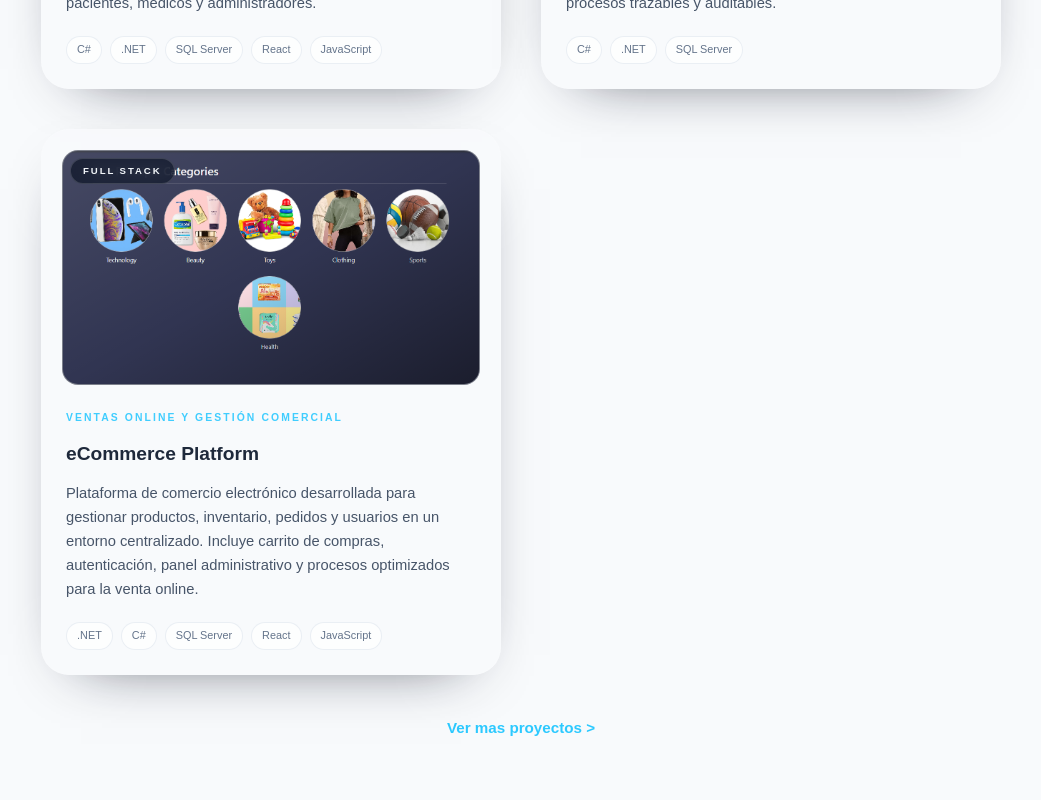
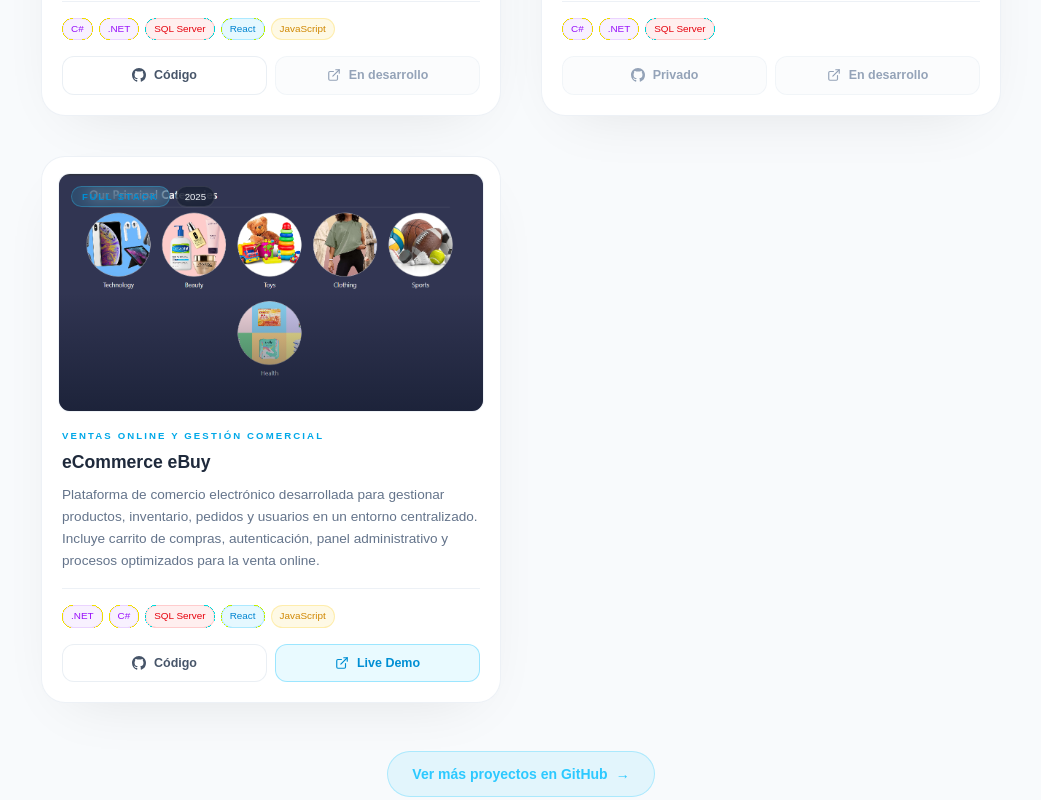
Before and after one commit to JuanAguirre009/JuanDev, a React (Vite) app: page / in a window 1280 px wide. Shown: the part 2540-3340 px from the top of the page, without its empty margins (119-1160 px from the left). Built offline with nearby package versions, Linux system fonts and the light colour scheme.

Commit message:
arreglo de componente proyectos
se arreglo y corrigió todo el componente de proyecto además de realizar correcciones ortográficas

```diff
--- a/package.json
+++ b/package.json
@@ -11,6 +11,7 @@
   },
   "dependencies": {
     "@fontsource-variable/onest": "^5.2.11",
+    "lucide-react": "^1.17.0",
     "react": "^19.2.6",
     "react-dom": "^19.2.6",
     "react-icons": "^5.6.0"
--- a/src/components/sections/Projects.jsx
+++ b/src/components/sections/Projects.jsx
@@ -5,12 +5,22 @@
 
 export const Projects = () => {
   return (
-    <section className="pt-28 pb-28 motion-safe:animate-fade-up sm:pt-32 sm:pb-28">
-      <Container id="projects" className="max-w-4xl">
-        <SectionTitle label="Proyectos">Proyectos destacados</SectionTitle>
-        <p className="mt-6 w-full max-w-none text-[15px] leading-relaxed text-dark-600 dark:text-dark-200/90 sm:text-[16px] text-pretty">
-          Cada proyecto es el resultado de convertir una idea en algo tangible. A través del diseño, la programación y la resolución de problemas, he construido soluciones que reflejan mi evolución como desarrollador y mi pasión por crear tecnología con propósito.
+    <section
+      id="projects"
+      className="pt-28 pb-28 motion-safe:animate-fade-up sm:pt-32 sm:pb-28"
+    >
+      <Container className="max-w-4xl">
+        <SectionTitle label="Proyectos">
+          Proyectos destacados
+        </SectionTitle>
+
+        <p className="mt-6 w-full max-w-none text-pretty text-[15px] leading-relaxed text-dark-600 dark:text-dark-200/90 sm:text-[16px]">
+          Cada proyecto es el resultado de convertir una idea en algo tangible.
+          A través del diseño, la programación y la resolución de problemas,
+          he construido soluciones que reflejan mi evolución como desarrollador
+          y mi pasión por crear tecnología con propósito.
         </p>
+
         <div className="mt-12 grid gap-8 md:grid-cols-2 lg:gap-10">
           {PROJECTS.map((project) => (
             <ProjectCard
@@ -19,13 +29,17 @@
             />
           ))}
         </div>
-        <div className="mt-10 flex justify-center">
+
+        <div className="mt-12 flex justify-center">
           <a
-            href="#"
-            className="text-[0.95rem] font-semibold text-primary-400 transition hover:text-primary-300"
-          >
-            Ver mas proyectos &gt;
-          </a>
+          href="https://github.com/JuanAguirre009"
+          target="_blank"
+          rel="noopener noreferrer"
+          className="inline-flex items-center gap-2 rounded-full border border-primary-400/30 bg-primary-400/10 px-6 py-3 text-sm font-semibold text-primary-400 transition-all duration-300 hover:border-primary-400/60 hover:bg-primary-400/20 hover:text-primary-300"
+        >
+          Ver más proyectos en GitHub
+          <span>→</span>
+        </a>
         </div>
       </Container>
     </section>
--- a/src/components/ui/ProjectCard.jsx
+++ b/src/components/ui/ProjectCard.jsx
@@ -1,58 +1,182 @@
-export const ProjectCard = ({ project }) => {
-  const href = project.href || "#";
-  const isExternal = href.startsWith("http");
+  import { ExternalLink, Star } from "lucide-react";
 
-  return (
-    <a
-      href={href}
-      target={isExternal ? "_blank" : undefined}
-      rel={isExternal ? "noopener noreferrer" : undefined}
-      className="group relative flex h-full flex-col overflow-hidden rounded-[28px] border border-white/10 bg-dark-50/85 shadow-[0_20px_60px_-40px_rgba(8,12,30,0.85)] transition duration-300 hover:-translate-y-1 hover:shadow-[0_28px_70px_-45px_rgba(8,14,32,0.95)] hover:ring-1 hover:ring-primary-400/30 focus-visible:outline-none focus-visible:ring-2 focus-visible:ring-primary-400/60 dark:border-dark-800 dark:bg-dark-900/80"
+  const STACK_COLORS = {
+    "React":        "border-sky-400/25 bg-sky-400/10 text-sky-600 dark:text-sky-300",
+    "Next.js":      "border-neutral-400/25 bg-neutral-400/10 text-neutral-600 dark:text-neutral-200",
+    "TypeScript":   "border-blue-400/25 bg-blue-400/10 text-blue-600 dark:text-blue-300",
+    "JavaScript":   "border-yellow-400/25 bg-yellow-400/10 text-yellow-600 dark:text-yellow-300",
+    "C#":           "border-purple-400/25 bg-purple-400/10 text-purple-600 dark:text-purple-300",
+    ".NET":         "border-purple-400/25 bg-purple-400/10 text-purple-600 dark:text-purple-300",
+    "SQL Server":   "border-red-400/25 bg-red-400/10 text-red-600 dark:text-red-300",
+    "Node.js":      "border-green-400/25 bg-green-400/10 text-green-600 dark:text-green-300",
+    "Python":       "border-yellow-400/25 bg-yellow-400/10 text-yellow-600 dark:text-yellow-300",
+    "Docker":       "border-cyan-400/25 bg-cyan-400/10 text-cyan-600 dark:text-cyan-300",
+    "PostgreSQL":   "border-blue-400/25 bg-blue-400/10 text-blue-600 dark:text-blue-300",
+    "MongoDB":      "border-green-400/25 bg-green-400/10 text-green-600 dark:text-green-300",
+  };
+
+  const STACK_COLOR_DEFAULT = "border-dark-200/70 bg-white/80 text-dark-500 dark:border-dark-600/50 dark:bg-dark-700/60 dark:text-dark-200";
+
+  const CATEGORY_COLORS = {
+    "Full Stack": "border-primary-400/30 bg-primary-400/15 text-primary-600 dark:text-primary-300",
+    "Backend":    "border-amber-400/30 bg-amber-400/15 text-amber-600 dark:text-amber-300",
+    "Frontend":   "border-sky-400/30 bg-sky-400/15 text-sky-600 dark:text-sky-300",
+    "Mobile":     "border-green-400/30 bg-green-400/15 text-green-600 dark:text-green-300",
+  };
+
+  const CATEGORY_COLOR_DEFAULT = "border-white/15 bg-white/10 text-dark-600 dark:text-dark-100";
+
+  const GithubIcon = () => (
+    <svg
+      xmlns="http://www.w3.org/2000/svg"
+      viewBox="0 0 24 24"
+      fill="currentColor"
+      className="h-3.5 w-3.5 shrink-0"
+      aria-hidden="true"
     >
-      <div className="relative p-4 sm:p-5">
-        <div className="relative aspect-[16/9] min-h-[200px] overflow-hidden rounded-2xl border border-white/10 bg-dark-900/60 sm:min-h-[220px]">
+      <path d="M12 0C5.37 0 0 5.37 0 12c0 5.31 3.435 9.795 8.205 11.385.6.105.825-.255.825-.57 0-.285-.015-1.23-.015-2.235-3.015.555-3.795-.735-4.035-1.41-.135-.345-.72-1.41-1.23-1.695-.42-.225-1.02-.78-.015-.795.945-.015 1.62.87 1.845 1.23 1.08 1.815 2.805 1.305 3.495.99.105-.78.42-1.305.765-1.605-2.67-.3-5.46-1.335-5.46-5.925 0-1.305.465-2.385 1.23-3.225-.12-.3-.54-1.53.12-3.18 0 0 1.005-.315 3.3 1.23.96-.27 1.98-.405 3-.405s2.04.135 3 .405c2.295-1.56 3.3-1.23 3.3-1.23.66 1.65.24 2.88.12 3.18.765.84 1.23 1.905 1.23 3.225 0 4.605-2.805 5.625-5.475 5.925.435.375.81 1.095.81 2.22 0 1.605-.015 2.895-.015 3.3 0 .315.225.69.825.57A12.02 12.02 0 0 0 24 12c0-6.63-5.37-12-12-12z" />
+    </svg>
+  );
+
+  const CardBadges = ({ category, date }) => {
+    const colorClasses = CATEGORY_COLORS[category] ?? CATEGORY_COLOR_DEFAULT;
+
+    return (
+      <div className="absolute left-3 top-3 flex flex-wrap items-center gap-1.5">
+        <span className={`rounded-full border px-2.5 py-0.5 text-[0.6rem] font-semibold uppercase tracking-[0.18em] backdrop-blur-sm ${colorClasses}`}>
+          {category}
+        </span>
+        {date && (
+          <span className="rounded-full border border-white/10 bg-dark-900/70 px-2 py-0.5 text-[0.6rem] font-medium text-dark-100 backdrop-blur-sm">
+            {date}
+          </span>
+        )}
+      </div>
+    );
+  };
+
+  const ImageHoverOverlay = ({ hasLiveUrl }) => {
+    if (!hasLiveUrl) return null;
+
+    return (
+      <div
+        aria-hidden="true"
+        className="absolute inset-0 flex items-center justify-center bg-dark-900/55 opacity-0 backdrop-blur-[1px] transition-opacity duration-300 group-hover:opacity-100"
+      >
+        <span className="flex items-center gap-2 rounded-full border border-white/20 bg-white/10 px-4 py-2 text-xs font-semibold text-white backdrop-blur">
+          <ExternalLink className="h-3.5 w-3.5" aria-hidden="true" />
+          Ver demo
+        </span>
+      </div>
+    );
+  };
+
+  const StackList = ({ stack }) => (
+    <ul className="flex flex-wrap gap-1.5" aria-label="Tecnologías utilizadas">
+      {stack.map((tech) => (
+        <li
+          key={tech}
+          className={`rounded-full border px-2 py-0.5 text-[0.62rem] font-medium transition-colors duration-200 ${STACK_COLORS[tech] ?? STACK_COLOR_DEFAULT}`}
+        >
+          {tech}
+        </li>
+      ))}
+    </ul>
+  );
+
+  const CardActions = ({ github, href }) => (
+    <div className="mt-4 flex items-center gap-2">
+      {github ? (
+        <a
+          href={github}
+          target="_blank"
+          rel="noopener noreferrer"
+          onClick={(e) => e.stopPropagation()}
+          aria-label="Ver código fuente en GitHub"
+          className="flex flex-1 items-center justify-center gap-2 rounded-xl border border-dark-200/70 bg-white/80 px-3 py-2 text-[0.78rem] font-semibold text-dark-600 transition-all duration-200 hover:border-dark-300 hover:bg-white hover:text-dark-800 dark:border-white/10 dark:bg-white/5 dark:text-dark-200 dark:hover:border-white/20 dark:hover:bg-white/10 dark:hover:text-white"
+        >
+          <GithubIcon />
+          Código
+        </a>
+      ) : (
+        <span
+          title="Repositorio privado"
+          className="flex flex-1 cursor-not-allowed select-none items-center justify-center gap-2 rounded-xl border border-dark-200/40 bg-dark-100/30 px-3 py-2 text-[0.78rem] font-semibold text-dark-400 dark:border-white/5 dark:bg-white/[0.03] dark:text-dark-500"
+        >
+          <GithubIcon />
+          Privado
+        </span>
+      )}
+
+      {href ? (
+        <a
+          href={href}
+          target="_blank"
+          rel="noopener noreferrer"
+          onClick={(e) => e.stopPropagation()}
+          aria-label="Ver demo en vivo del proyecto"
+          className="flex flex-1 items-center justify-center gap-2 rounded-xl border border-primary-400/40 bg-primary-400/10 px-3 py-2 text-[0.78rem] font-semibold text-primary-600 transition-all duration-200 hover:border-primary-400/60 hover:bg-primary-400/20 hover:text-primary-700 dark:text-primary-300 dark:hover:text-primary-200"
+        >
+          <ExternalLink className="h-3.5 w-3.5 shrink-0" aria-hidden="true" />
+          Live Demo
+        </a>
+      ) : (
+        <span
+          title="Demo en desarrollo"
+          className="flex flex-1 cursor-not-allowed select-none items-center justify-center gap-2 rounded-xl border border-dark-200/40 bg-dark-100/30 px-3 py-2 text-[0.78rem] font-semibold text-dark-400 dark:border-white/5 dark:bg-white/[0.03] dark:text-dark-500"
+        >
+          <ExternalLink className="h-3.5 w-3.5 shrink-0" aria-hidden="true" />
+          En desarrollo
+        </span>
+      )}
+    </div>
+  );
+
+  export const ProjectCard = ({ project }) => {
+    const {
+      title,
+      subtitle,
+      category,
+      date,
+      excerpt,
+      cover,
+      stack = [],
+      github = null,
+      href = null,
+    } = project;
+
+    return (
+      <article className="group relative flex h-full flex-col overflow-hidden rounded-[24px] border border-dark-200/60 bg-white shadow-[0_20px_60px_-30px_rgba(0,0,0,0.12)] backdrop-blur-sm transition-all duration-300 hover:-translate-y-1.5 hover:border-primary-400/30 hover:shadow-[0_28px_70px_-25px_rgba(0,0,0,0.18)] dark:border-white/[0.08] dark:bg-dark-900/80 dark:shadow-[0_20px_60px_-30px_rgba(0,0,0,0.6)] dark:hover:border-primary-400/20 dark:hover:shadow-[0_28px_70px_-25px_rgba(0,0,0,0.75),0_0_0_1px_rgba(99,179,237,0.12)]">
+
+        <div className="relative mx-4 mt-4 aspect-[16/9] overflow-hidden rounded-xl border border-dark-200/40 bg-dark-100/50 dark:border-white/[0.08] dark:bg-dark-800">
           <img
-            src={project.cover}
-            alt={project.title}
-            className="h-full w-full object-cover transition duration-500 group-hover:scale-[1.04] group-hover:brightness-110"
+            src={cover}
+            alt={`Captura del proyecto ${title}`}
+            className="h-full w-full object-cover transition-transform duration-500 group-hover:scale-[1.05]"
             loading="lazy"
+            decoding="async"
           />
-          <div className="pointer-events-none absolute inset-0 bg-gradient-to-br from-white/10 via-transparent to-black/45" />
+          <div aria-hidden="true" className="pointer-events-none absolute inset-0 bg-gradient-to-t from-dark-900/60 via-transparent to-transparent" />
+          <ImageHoverOverlay hasLiveUrl={Boolean(href)} />
+          <CardBadges category={category} date={date} />
         </div>
-        <div className="absolute left-6 top-6 flex flex-wrap items-center gap-2 sm:left-7 sm:top-7">
-          <span className="rounded-full border border-white/15 bg-dark-900/75 px-3 py-1 text-[0.6rem] font-semibold uppercase tracking-[0.2em] text-dark-100 backdrop-blur">
-            {project.category}
-          </span>
-          {project.status ? (
-            <span className="rounded-full border border-primary-400/30 bg-primary-400/10 px-2.5 py-1 text-[0.6rem] font-semibold uppercase tracking-[0.18em] text-primary-200">
-              {project.status}
+
+        <div className="flex flex-1 flex-col px-5 pb-5 pt-4">
+          {subtitle && (
+            <span className="text-[0.6rem] font-semibold uppercase tracking-[0.22em] text-primary-500 dark:text-primary-400/80">
+              {subtitle}
             </span>
-          ) : null}
+          )}
+          <h3 className="mt-1.5 text-[1.1rem] font-bold leading-snug text-dark-800 dark:text-white">
+            {title}
+          </h3>
+          <p className="mt-2.5 text-[0.85rem] leading-relaxed text-dark-500 dark:text-dark-300">
+            {excerpt}
+          </p>
+          <div aria-hidden="true" className="my-4 h-px w-full bg-dark-200/60 dark:bg-white/[0.06]" />
+          <StackList stack={stack} />
+          <CardActions github={github} href={href} />
         </div>
-      </div>
-      <div className="flex flex-1 flex-col px-6 pb-6 pt-1">
-        {project.subtitle ? (
-          <span className="text-[0.65rem] font-semibold uppercase tracking-[0.2em] text-primary-400/90">
-            {project.subtitle}
-          </span>
-        ) : null}
-        <h3 className="mt-3 text-[1.2rem] font-bold text-dark-800 dark:text-dark-50">
-          {project.title}
-        </h3>
-        <p className="mt-3 text-[0.92rem] leading-relaxed text-dark-600 dark:text-dark-200">
-          {project.excerpt}
-        </p>
-        <ul className="mt-auto flex flex-wrap gap-2 pt-5 text-[0.68rem] text-dark-500 dark:text-dark-200">
-          {project.stack.map((item, index) => (
-            <li
-              key={`${item}-${index}`}
-              className="rounded-full border border-dark-200/70 bg-white/80 px-2.5 py-1 dark:border-dark-700 dark:bg-dark-800/70"
-            >
-              {item}
-            </li>
-          ))}
-        </ul>
-      </div>
-    </a>
-  );
-};
+      </article>
+    );
+  };
--- a/src/data/projects.js
+++ b/src/data/projects.js
@@ -1,35 +1,42 @@
+
 export const PROJECTS = [
   {
     title: "MiSalud",
     subtitle: "Plataforma de gestión de citas médicas",
     category: "Full Stack",
     date: "2025",
+    featured: true,
     excerpt:
       "Plataforma web desarrollada con React y .NET para la gestión de citas médicas. Permite administrar consultas, usuarios y notificaciones mediante una experiencia centralizada para pacientes, médicos y administradores.",
     cover: "/images/projects/MiSalud.png",
     stack: ["C#", ".NET", "SQL Server", "React", "JavaScript"],
-    href: "#",
+    github: "https://github.com/tuusuario/misalud",
+    href: null,
   },
   {
     title: "Gestión de Requerimientos",
     subtitle: "Trazabilidad y control del ciclo de vida",
     category: "Backend",
-    date: "2024",
+    date: "2026",
+    featured: false,
     excerpt:
       "Sistema backend para administrar y dar seguimiento a requerimientos durante todo su ciclo de vida. Facilita el control de estados, prioridades, usuarios y cambios mediante procesos trazables y auditables.",
-    cover: "/images/projects/restful-api-practicas.webp",
+    cover: "/images/projects/backend.webp",
     stack: ["C#", ".NET", "SQL Server"],
-    href: "#",
+    github: null,
+    href: null,
   },
   {
-    title: "eCommerce Platform",
+    title: "eCommerce eBuy",
     subtitle: "Ventas online y gestión comercial",
     category: "Full Stack",
-    date: "2026",
+    date: "2025",
+    featured: true,
     excerpt:
       "Plataforma de comercio electrónico desarrollada para gestionar productos, inventario, pedidos y usuarios en un entorno centralizado. Incluye carrito de compras, autenticación, panel administrativo y procesos optimizados para la venta online.",
     cover: "/images/projects/Ebuy.png",
     stack: [".NET", "C#", "SQL Server", "React", "JavaScript"],
-    href: "#",
-  }
+    github: "https://github.com/samuelcuello05/eBuy",
+    href: "https://ebuyfront.netlify.app/#category-2",
+  },
 ];
```
Also changed, not shown: public/images/projects/backend.webp (added), src/components/layout/Container.jsx (line endings or trailing spaces), src/components/layout/Navbar.jsx (indentation only), 1 other file (tests, documents, lock files or other folders).
